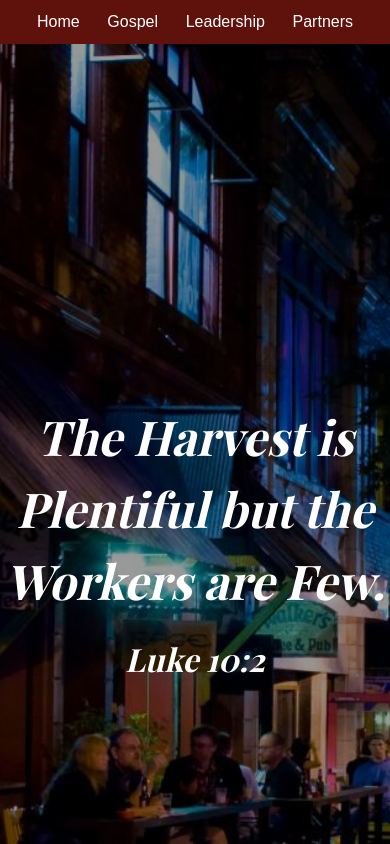
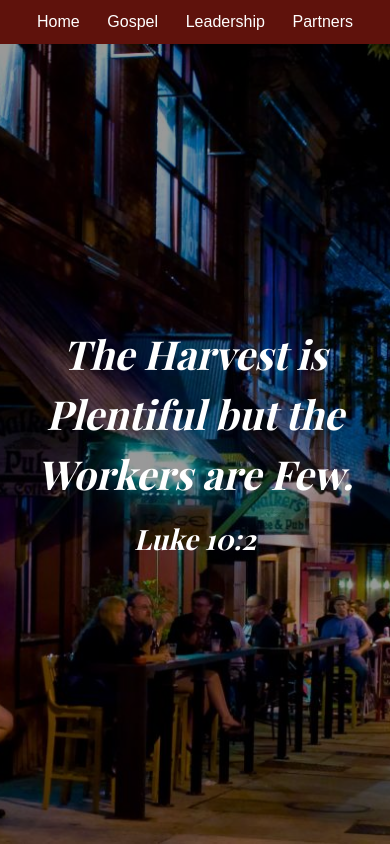
Before and after one commit to bainblan/harvest-athens, a Next.js app: page / in a window 390 px wide. Shown: the top 844 px of the page. Built offline with nearby package versions, Linux system fonts and the light colour scheme.

Commit message:
adjust landing page

```diff
--- a/components/Footer.tsx
+++ b/components/Footer.tsx
@@ -4,11 +4,11 @@ import groupme from "../images/group-me-white.png";
 
 export default function Footer() {
     return (
-        <footer className="flex w-full text-[12px] md:text-[14px] justify-center bg-[#5F120C] px-[10px] md:px-[37px] py-[10px]">
+        <footer className="flex w-full items-center text-[10px] md:text-[14px] justify-center bg-[#5F120C] px-[10px] md:px-[37px] py-[10px]">
             <div className="flex justify-start w-full">
                 Copyright &copy; Harvest Athens 2025
             </div>
-            <div className="flex h-fit justify-between w-[100px] md:w-[150px]">
+            <div className="flex h-fit justify-between w-[150px]">
                 <SocialButton
                     img={insta}
                     alt="Instagram"
--- a/components/Landing.tsx
+++ b/components/Landing.tsx
@@ -3,10 +3,10 @@ import FadeIn from "../components/FadeIn";
 
 export default function Landing() {
     return (
-        <div className="relative flex flex-col justify-center items-center bg-cover bg-fixed bg-center w-full h-[1000px]" style={{ backgroundImage: `url(${downtown.src})` }}>
+        <div className="relative flex flex-col justify-center items-center bg-cover md:bg-fixed bg-center w-full h-[800px] sm:h-[1000px]" style={{ backgroundImage: `url(${downtown.src})` }}>
             <div className="absolute inset-0 bg-black/40"></div>
-            <FadeIn className="relative italic text-white text-center font-playfair font-bold text-[48px] md:text-[96px] md:w-[800px]">
-                The Harvest is Plentiful but the Workers are Few.<br /><span className="text-[32px] md:text-[48px]">Luke 10:2</span>
+            <FadeIn className="relative italic text-white text-center font-playfair font-bold text-[40px] md:text-[96px] md:w-[800px] px-4">
+                The Harvest is Plentiful but the Workers are Few.<br /><span className="text-[28px] md:text-[48px]">Luke 10:2</span>
             </FadeIn>
         </div>
     );
```
